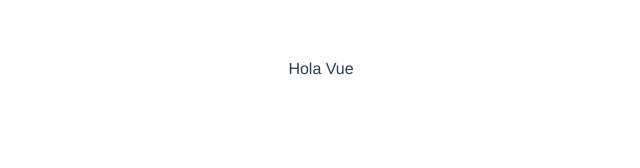
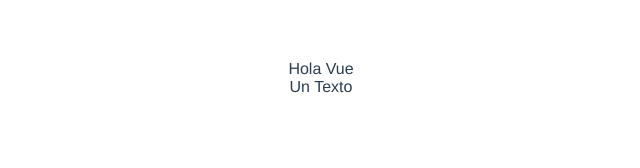
Before and after one commit to Bethsyf/new-project-vue, a Vue app: page / in a window 1280 px wide. Shown: the top 168 px of the page, without its empty margins (319-959 px from the left). Built offline with nearby package versions, Linux system fonts and the light colour scheme.

Commit message:
add mixins

```diff
--- a/src/App.vue
+++ b/src/App.vue
@@ -1,11 +1,14 @@
 <template>
   <div>{{ text }}</div>
+  <div>{{ algo }}</div>
 </template>
 
 <script>
+import base from "@/mixins/base"
 
 export default {
   name: "App",
+  mixins: [base],
   data() {
     return{
       text: "Hola Vue"
--- /dev/null
+++ b/src/mixins/base.js
@@ -0,0 +1,10 @@
+export default {
+  data() {
+    return {
+      algo: 'Un Texto',
+    };
+  },
+  created() {
+    console.log('base created');
+  },
+};
```
